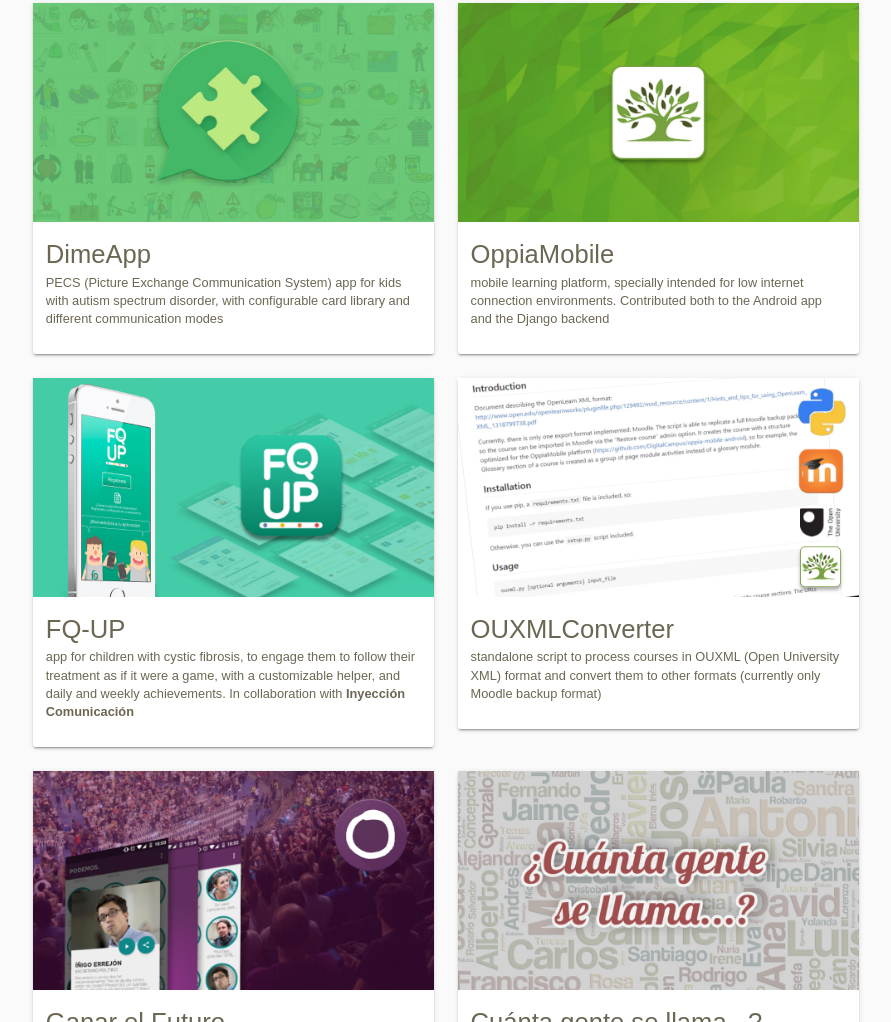
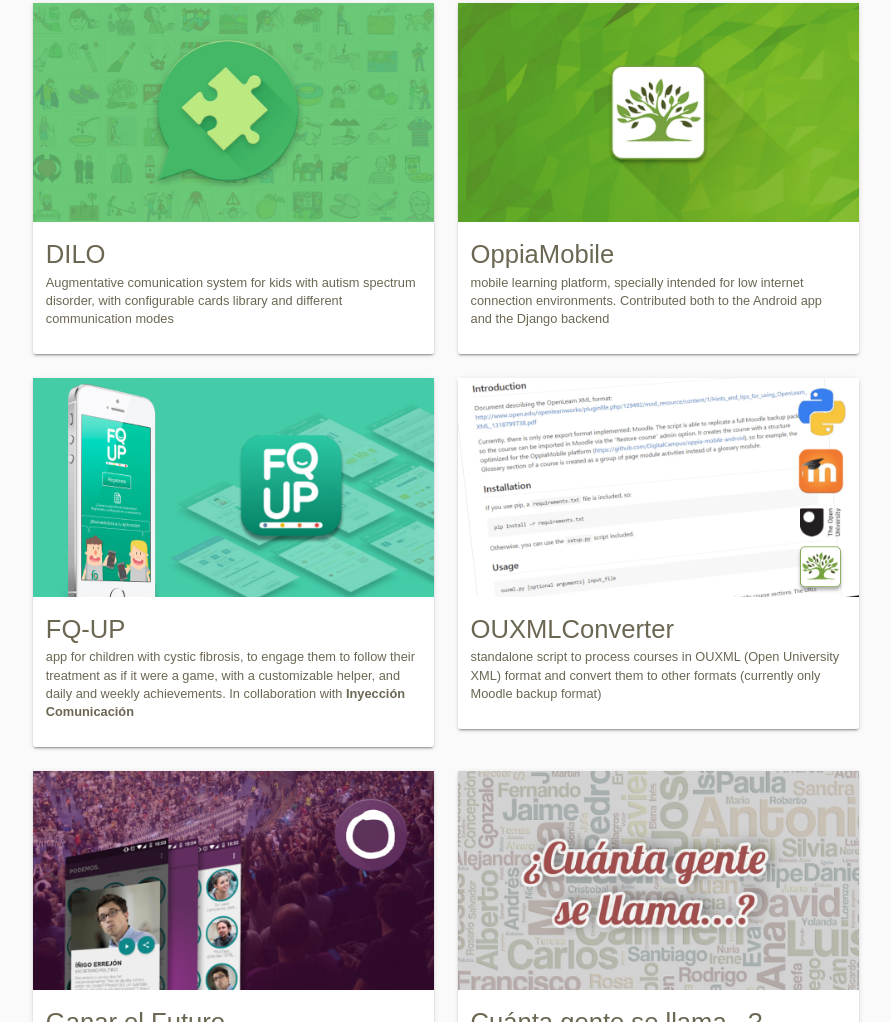
Before and after one commit to jjoseba/jjoseba.github.io, a plain HTML site: page index.html in a window 1280 px wide. Shown: the part 993-2015 px from the top of the page, without its empty margins (282-1173 px from the left). Drawn offline with nearby package versions, Linux system fonts and the light colour scheme.

Commit message:
Chagend DILO naming

```diff
--- a/index.html
+++ b/index.html
@@ -50,8 +50,8 @@
       <article>
       <img src="imgs/pecs.jpg" alt="PECSMobile" />
         <div class="content">
-          <h2>DimeApp</h2>
-          PECS (Picture Exchange Communication System) app for kids with autism spectrum disorder, with configurable card library and different communication modes
+          <h2>DILO</h2>
+          Augmentative comunication system for kids with autism spectrum disorder, with configurable cards library and different communication modes
         </div>
         <a class="hover external" href="https://github.com/jjoseba/PECSMobile" target="_blank"></a>
       </article>
```
